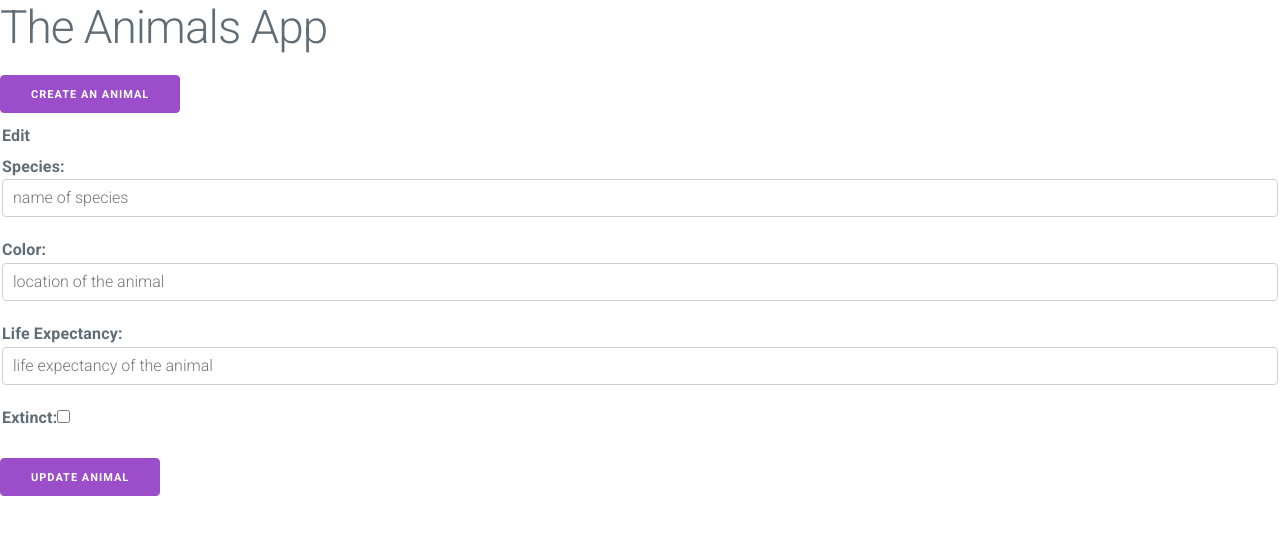
After one commit to nmurr13/animals-homework, a Node server app: template views/animals/edit.ejs in a window 1280 px wide. The commit adds this page. Shown: the top 535 px of the page. Run offline with Node 20, Linux system fonts and the light colour scheme; the template is opened without the code that fills it, so the values that code supplies are empty; some libraries are stand-ins or nearby versions.

Commit message:
full CRUD

```diff
--- a/server.js
+++ b/server.js
@@ -70,12 +70,7 @@ app.get("/animals/seed", async (req, res) => {
 
     // array of starter animals
     const startAnimals = [
-        {
-            species: "Wolf",
-            extinct: false,
-            location: "Eurasia and North America",
-            lifeExpectancy: 15,
-        },
+
         {
             species: "Tiger",
             extinct: false,
@@ -122,7 +117,7 @@ app.get("/animals/seed", async (req, res) => {
     res.send("There was error, read logs for error details");}
   });
 
-// Index Route Get -> /fruits
+// Index Route Get -> /animals
 app.get("/animals", async (req, res) => {
     try {
       // get all animals
@@ -135,16 +130,85 @@ app.get("/animals", async (req, res) => {
       res.status(400).send("error, read logs for details");
     }
   });
-  // show route
-app.get("/animals/:id", (req, res) => {
-    // get the id from params
+
+  // New
+  app.get("/animals/new", (req, res) => {
+    res.render("animals/new.ejs")
+  })
+
+  // Create Route (Post to /fruits)
+app.post("/animals", async (req, res) => {
+    try {
+      // check if extinct is true
+      // expression ? true : false (ternary operator)
+      req.body.extinct = req.body.extinct === "on" ? true : false;
+      // create the animal in the database
+      await Animal.create(req.body);
+      // redirect back to main page
+      res.redirect("/animals");
+    } catch (error) {
+      console.log("-----", error.message, "------");
+      res.status(400).send("error, read logs for details");
+    }
+  });
+
+  // Edit Route (Get to /animals/:id/edit)
+app.get("/animals/:id/edit", async (req, res) => {
+    try {
+      // get the id from params
+      const id = req.params.id;
+      // get the animal from the db
+      const animal = await Animal.findById(id);
+      //render the template
+      res.render("animals/edit.ejs", { animal });
+    } catch (error) {
+      console.log("-----", error.message, "------");
+      res.status(400).send("error, read logs for details");
+    }
+  });
+
+  // The Update Route (Put to /animals/:id)
+app.put("/animals/:id", async (req, res) => {
+    try {
+      // get the id
+      const id = req.params.id;
+      // update extinct in req.body
+      req.body.extinct = req.body.extinct === "on" ? true : false;
+      // update the animal in the database
+      await Animal.findByIdAndUpdate(id, req.body);
+      // res.redirect back to show page
+      res.redirect(`/animals/${id}`);
+    } catch (error) {
+      console.log("-----", error.message, "------");
+      res.status(400).send("error, read logs for details");
+    }
+  });
+
+  // The Delete Route (delete to /animals/:id)
+app.delete("/animals/:id", async (req, res) => {
+    // get the id
     const id = req.params.id
+    // delete the animal
+    await Animal.findByIdAndDelete(id)
+    // redirect to main page
+    res.redirect("/animals")
+  });
 
-    // find the particular animal from the database
-    Animal.findById(id, (err, animal) => {
-        // render the template with the data from the database
+// The Show Route (Get to /animals/:id)
+app.get("/animals/:id", async (req, res) => {
+    try{
+        // get the id from params
+        const id = req.params.id
+
+        // find the particular animal from the database
+        const animal = await Animal.findById(id)
+
+        // render the template with the animal
         res.render("animals/show.ejs", {animal})
-    })
+    }catch(error){
+        console.log("-----", error.message, "------")
+        res.status(400).send("error, read logs for details")
+    }
 })
 //////////////////////////////////////////////
 // Server Listener
--- /dev/null
+++ b/views/animals/edit.ejs
@@ -0,0 +1,45 @@
+<!DOCTYPE html>
+<html lang="en">
+  <%- include("../partials/head.ejs") %>
+  <body>
+    <%- include("../partials/header.ejs") %>
+
+    <main>
+      <div>
+        <form action="/animals/<%= animal._id %>?_method=PUT" method="post">
+          <fieldset>
+            <legend>Edit <%= animal.species %></legend>
+            <label
+              >Species:<input
+              type="text"
+              name="species"
+              placeholder="name of species"
+              value="<%= animal.species %>"
+            /></label>
+            <label
+              >Color:<input
+                type="text"
+                name="location"
+                placeholder="location of the animal"
+                value="<%= animal.location %>"
+            /></label>
+            <label
+              >Life Expectancy:<input
+                type="text"
+                name="lifeExpectancy"
+                placeholder="life expectancy of the animal"
+                value="<%= animal.lifeExpectancy %>"
+            /></label>
+            <label
+              >Extinct:<input
+              type="checkbox"
+              name="extinct"
+              <%= animal.extinct ? "checked" : "" %>
+            /></label>
+          </fieldset>
+          <button>Update Animal</button>
+        </form>
+      </div>
+    </main>
+  </body>
+</html>
--- a/views/partials/header.ejs
+++ b/views/partials/header.ejs
@@ -1,3 +1,4 @@
 <header>
-    <h1>The Animals App</h1>
-  </header>
+  <h1>The Animals App</h1>
+  <a href="/animals/new"><button>Create an Animal</button></a>
+</header>
```
Also changed, not shown: views/animals/new.ejs (added, +40 -0 lines).
